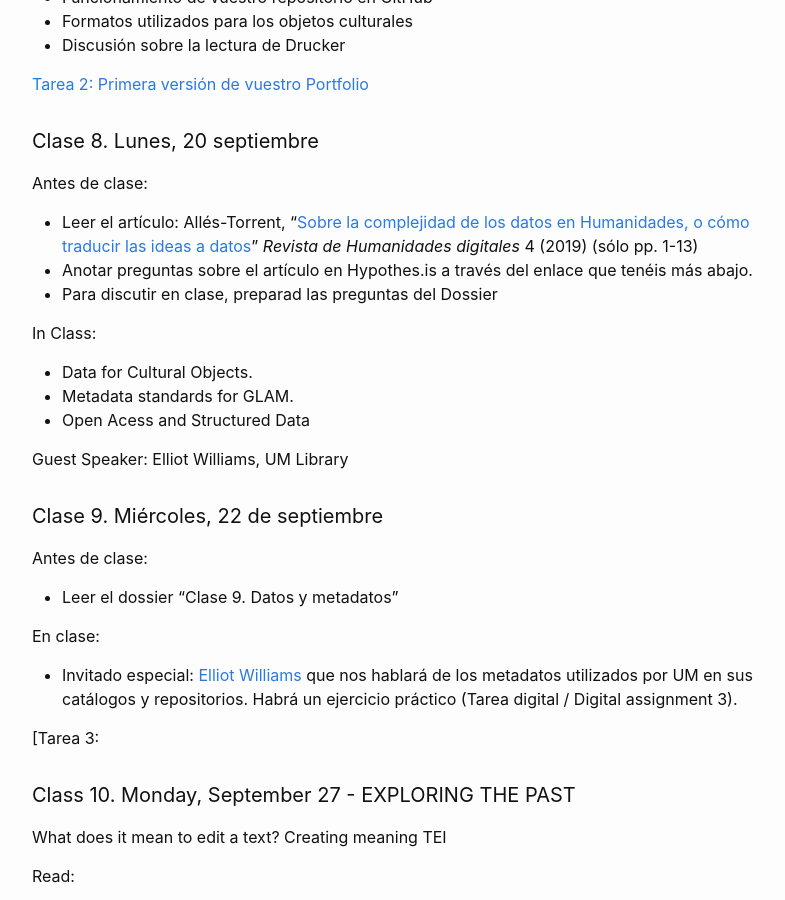
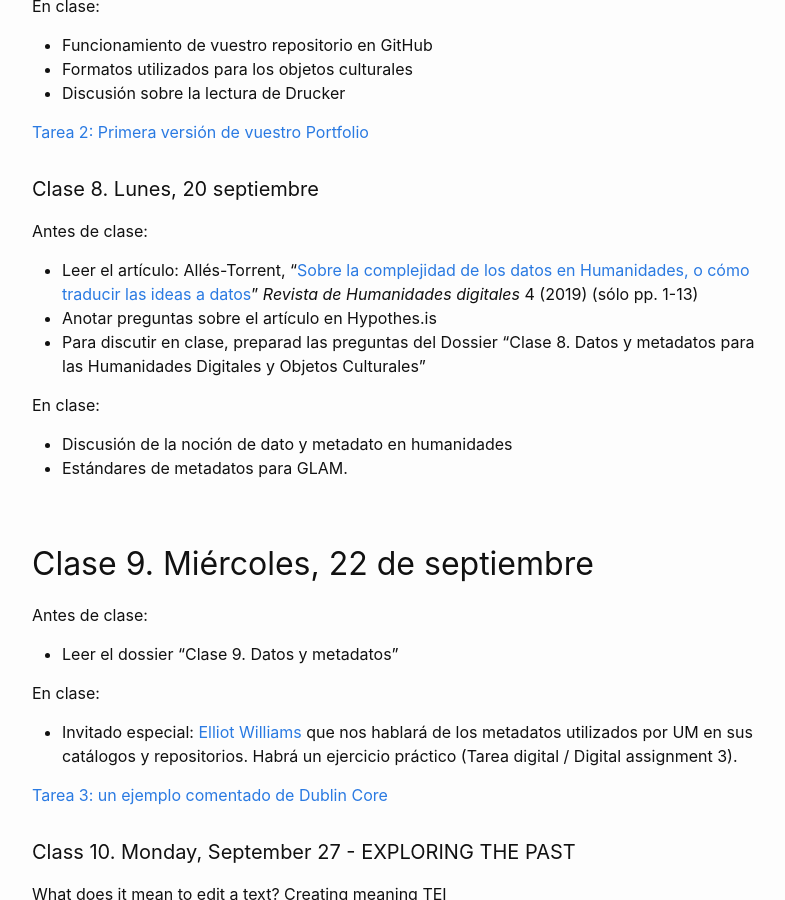
Before and after one commit to susannalles/SPA410, a Jekyll site: the page built from schedule.md, in a window 1280 px wide and 900 px high, scrolled down 2738 px. Shown: the whole window, without its empty margins (238-1023 px from the left). Built offline with Jekyll 4.4.1, drawn with Linux system fonts in a browser that asks for light colours.

Commit message:
Update schedule.md

```diff
--- a/schedule.md
+++ b/schedule.md
@@ -77,7 +77,7 @@ In Class:
 * GitHub, GitHub Pages
 * Vuestro Portfolio
 
-#### Clase 7. Miércoles, septiembre 15
+## Clase 7. Miércoles, septiembre 15
 
 Antes de clase:
 * Leed y anotad el texto de Drucker 2014, pp. 24-27 "3A. Ontologies and Metadata Standards"
@@ -95,18 +95,14 @@ En clase:
 
 Antes de clase:
 * Leer el artículo: Allés-Torrent, "[Sobre la complejidad de los datos en Humanidades, o cómo traducir las ideas a datos](http://revistas.uned.es/index.php/RHD/article/view/24679)" *Revista de Humanidades digitales* 4 (2019) (sólo pp. 1-13)
-* Anotar preguntas sobre el artículo en Hypothes.is a través del enlace que tenéis más abajo.
-* Para discutir en clase, preparad las preguntas del Dossier
+* Anotar preguntas sobre el artículo en Hypothes.is
+* Para discutir en clase, preparad las preguntas del Dossier "Clase 8. Datos y metadatos para las Humanidades Digitales y Objetos Culturales"
 
-In Class:
-* Data for Cultural Objects.
-* Metadata standards for GLAM.
-* Open Acess and Structured Data
+En clase:
+* Discusión de la noción de dato y metadato en humanidades
+* Estándares de metadatos para GLAM.
 
-Guest Speaker: Elliot Williams, UM Library
-
-
-#### Clase 9. Miércoles, 22 de septiembre
+## Clase 9. Miércoles, 22 de septiembre
 
 Antes de clase:
 * Leer el dossier "Clase 9. Datos y metadatos"
@@ -114,7 +110,7 @@ Antes de clase:
 En clase:
 * Invitado especial: [Elliot Williams](https://elliotdwilliams.com/about-elliot/) que nos hablará de los metadatos utilizados por UM en sus catálogos y repositorios. Habrá un ejercicio práctico (Tarea digital / Digital assignment 3).
 
-[Tarea 3:
+[Tarea 3: un ejemplo comentado de Dublin Core](https://susannalles.github.io/SPA410/ejercicios/tarea-3.html)
 
 
 #### Class 10. Monday, September 27 -  EXPLORING THE PAST
```
